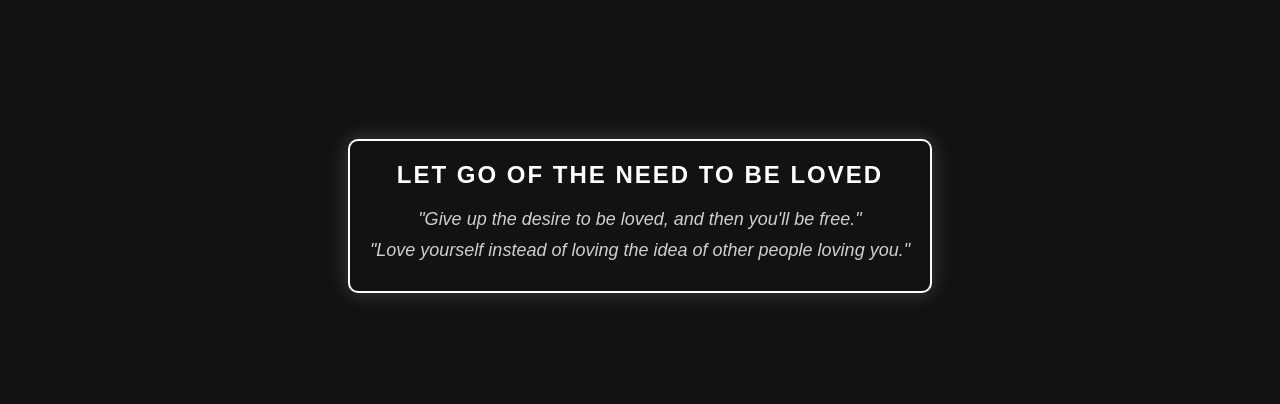
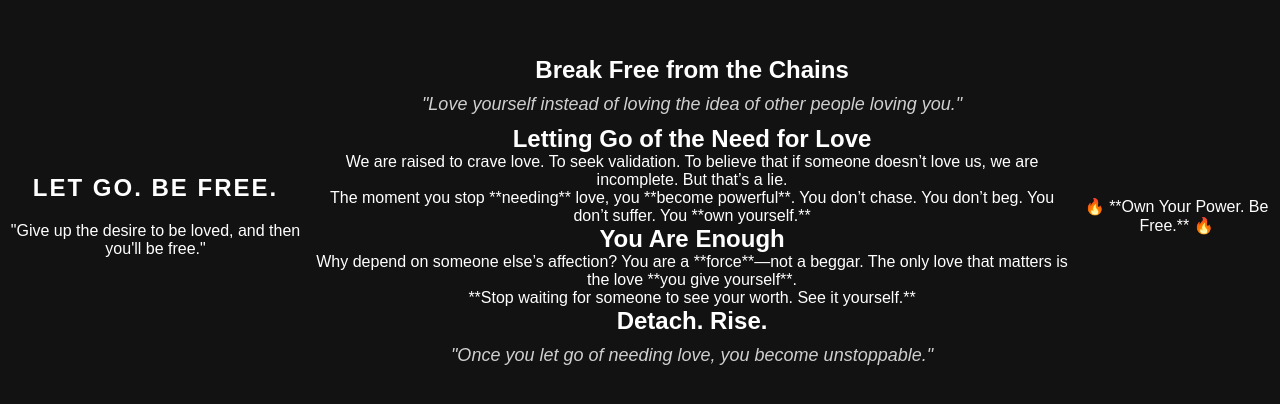
Before and after one commit to smillerhecker/Project, a plain HTML site: page index.html in a window 1280 px wide. Shown: the part 184-588 px from the top of the page. Drawn offline with Linux system fonts and the light colour scheme.

Commit message:
Update index.html

```diff
--- a/index.html
+++ b/index.html
@@ -3,14 +3,41 @@
 <head>
     <meta charset="UTF-8">
     <meta name="viewport" content="width=device-width, initial-scale=1.0">
-    <title>Self-Love Reminder</title>
+    <title>Be Free | Self-Love & Strength</title>
     <link rel="stylesheet" href="styles.css">
 </head>
 <body>
-    <div class="container">
-        <h1>Let Go of the Need to Be Loved</h1>
-        <p class="quote">"Give up the desire to be loved, and then you'll be free."</p>
-        <p class="quote">"Love yourself instead of loving the idea of other people loving you."</p>
+    <div class="hero">
+        <h1>Let Go. Be Free.</h1>
+        <p class="subtitle">"Give up the desire to be loved, and then you'll be free."</p>
     </div>
+
+    <section class="content">
+        <div class="quote-box">
+            <h2>Break Free from the Chains</h2>
+            <p class="quote">"Love yourself instead of loving the idea of other people loving you."</p>
+        </div>
+
+        <div class="text-section">
+            <h2>Letting Go of the Need for Love</h2>
+            <p>We are raised to crave love. To seek validation. To believe that if someone doesn’t love us, we are incomplete. But that’s a lie.</p>
+            <p>The moment you stop **needing** love, you **become powerful**. You don’t chase. You don’t beg. You don’t suffer. You **own yourself.**</p>
+        </div>
+
+        <div class="text-section">
+            <h2>You Are Enough</h2>
+            <p>Why depend on someone else’s affection? You are a **force**—not a beggar. The only love that matters is the love **you give yourself**.</p>
+            <p>**Stop waiting for someone to see your worth. See it yourself.**</p>
+        </div>
+
+        <div class="quote-box">
+            <h2>Detach. Rise.</h2>
+            <p class="quote">"Once you let go of needing love, you become unstoppable."</p>
+        </div>
+    </section>
+
+    <footer>
+        <p>🔥 **Own Your Power. Be Free.** 🔥</p>
+    </footer>
 </body>
 </html>
```
